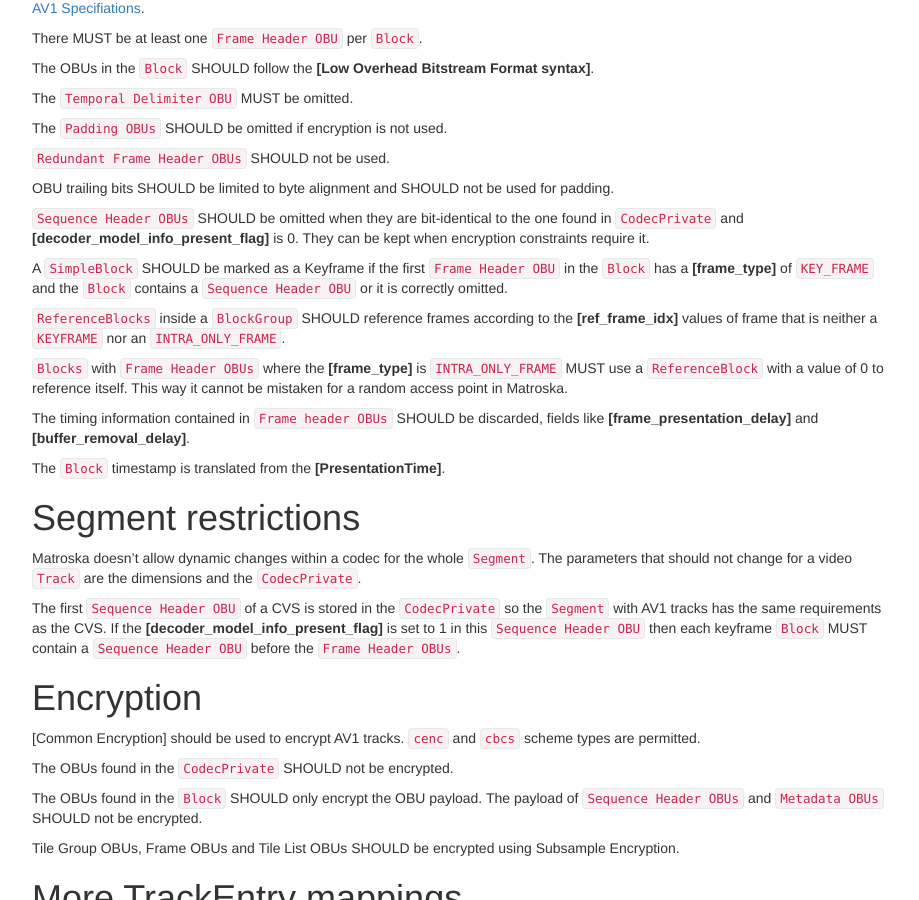
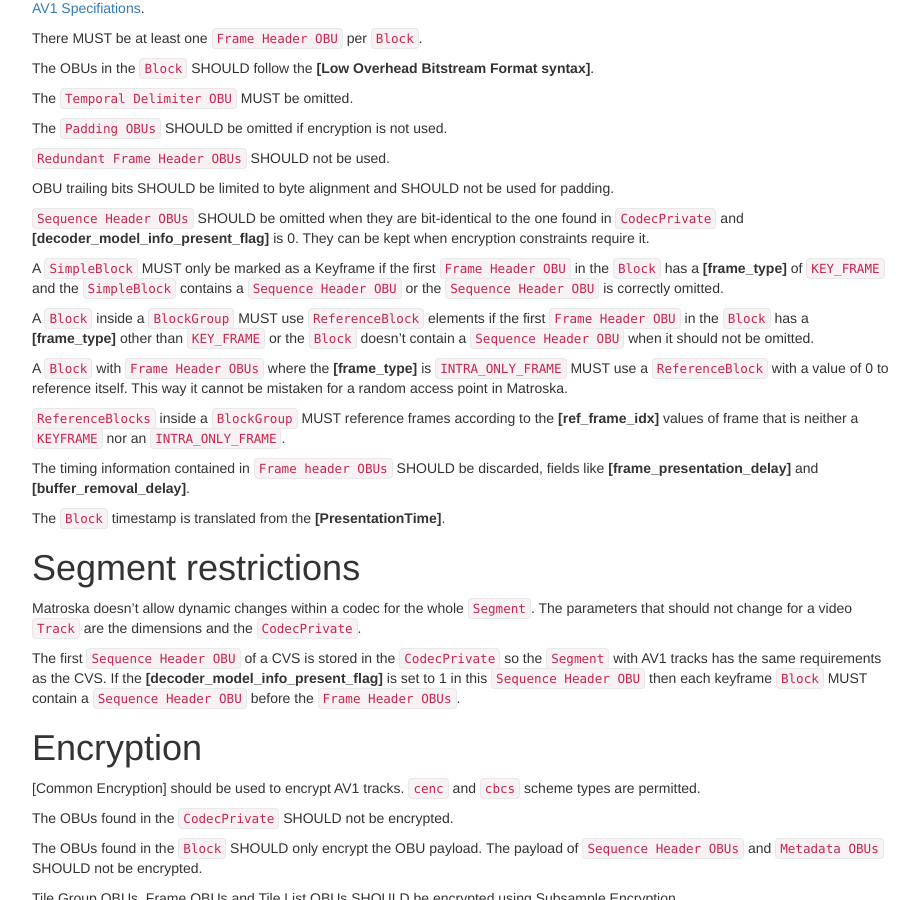
Before and after one commit to ietf-wg-cellar/matroska-specification, a Jekyll site: the page built from codec/av1.md, in a window 1280 px wide and 900 px high, scrolled down 1901 px. Shown: the whole window, without its empty margins (273-1192 px from the left). Built offline with Jekyll 4.4.1, drawn with Linux system fonts in a browser that asks for light colours; our own code applies the rules of GitHub Pages for plain Markdown files.

Commit message:
av1: stronger keyframe flag/referenceblock enforcement

```diff
--- a/codec/av1.md
+++ b/codec/av1.md
@@ -75,11 +75,13 @@ OBU trailing bits SHOULD be limited to byte alignment and SHOULD not be used for
 
 `Sequence Header OBUs` SHOULD be omitted when they are bit-identical to the one found in `CodecPrivate` and __[decoder_model_info_present_flag]__ is 0. They can be kept when encryption constraints require it.
 
-A `SimpleBlock` SHOULD be marked as a Keyframe if the first `Frame Header OBU` in the `Block` has a __[frame_type]__ of `KEY_FRAME` and the `Block` contains a `Sequence Header OBU` or it is correctly omitted.
+A `SimpleBlock` MUST only be marked as a Keyframe if the first `Frame Header OBU` in the `Block` has a __[frame_type]__ of `KEY_FRAME` and the `SimpleBlock` contains a `Sequence Header OBU` or the `Sequence Header OBU` is correctly omitted.
 
-`ReferenceBlocks` inside a `BlockGroup` SHOULD reference frames according to the __[ref_frame_idx]__ values of frame that is neither a `KEYFRAME` nor an `INTRA_ONLY_FRAME`.
+A `Block` inside a `BlockGroup` MUST use `ReferenceBlock` elements if the first `Frame Header OBU` in the `Block` has a __[frame_type]__ other than `KEY_FRAME` or the `Block` doesn't contain a `Sequence Header OBU` when it should not be omitted.
 
-`Blocks` with `Frame Header OBUs` where the __[frame_type]__  is `INTRA_ONLY_FRAME` MUST use a `ReferenceBlock` with a value of 0 to reference itself. This way it cannot be mistaken for a random access point in Matroska.
+A `Block` with `Frame Header OBUs` where the __[frame_type]__  is `INTRA_ONLY_FRAME` MUST use a `ReferenceBlock` with a value of 0 to reference itself. This way it cannot be mistaken for a random access point in Matroska.
+
+`ReferenceBlocks` inside a `BlockGroup` MUST reference frames according to the __[ref_frame_idx]__ values of frame that is neither a `KEYFRAME` nor an `INTRA_ONLY_FRAME`.
 
 The timing information contained in `Frame header OBUs` SHOULD be discarded, fields like __[frame_presentation_delay]__ and __[buffer_removal_delay]__.
 
```
